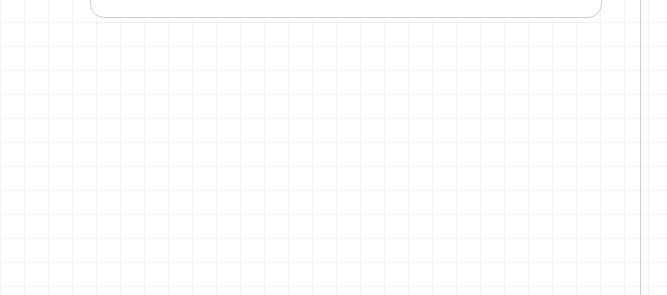
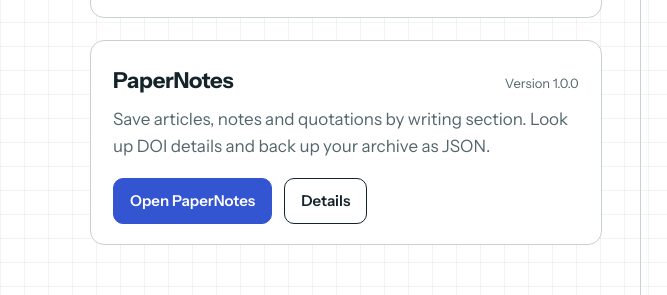
Before and after one commit to ugurlab/desk-and-bench, a plain HTML site: page index.html in a window 1280 px wide. Shown: the part 825-1120 px from the top of the page, 0-667 px from the left. Drawn offline with Linux system fonts and the light colour scheme.

Commit message:
Add PaperNotes to the Desk shelf

```diff
--- a/index.html
+++ b/index.html
@@ -44,6 +44,13 @@
               <a class="btn primary" href="https://github.com/ugurlab/task-board/releases/download/v1.3.0/task-board-1.3.0.zip"><svg viewBox="0 0 24 24" fill="none" stroke="currentColor" stroke-width="2.2" stroke-linecap="round" stroke-linejoin="round" aria-hidden="true"><path d="M12 4v11"/><path d="m7 10 5 5 5-5"/><path d="M5 20h14"/></svg>Download ZIP</a>
               <a class="btn" href="/task-board/">Details</a>
             </div>
+          </div>
+        </article>
+        <article class="tool">
+          <div class="tool-body">
+            <div class="tool-top"><h3><a href="/papernotes/" style="text-decoration:none">PaperNotes</a></h3><span class="version">Version 1.0.0</span></div>
+            <p>Save articles, notes and quotations by writing section. Look up DOI details and back up your archive as JSON.</p>
+            <div class="actions"><a class="btn primary" href="/papernotes/app/">Open PaperNotes</a><a class="btn" href="/papernotes/">Details</a></div>
           </div>
         </article>
       </div>
@@ -111,7 +118,7 @@
 <section class="section wrap two" id="about">
   <div aria-labelledby="pr-h">
     <div class="section-head"><h2 id="pr-h">About these tools</h2></div>
-    <ul class="principles"><li><strong>Free</strong><span>Download the tools and use them as much as you like.</span></li><li><strong>No installation</strong><span>Open the downloaded file, or the online version, in your browser; no account needed.</span></li><li><strong>No tracking</strong><span>The tools send nothing over the internet; your data stays in the browser on your own device. This website has no analytics or advertising code either.</span></li><li><strong>Open source</strong><span>The code is under the <a href="https://github.com/ugurlab/desk-and-bench/blob/main/LICENSE">MIT License</a>. You are welcome to change it, build on it and share it, as long as you keep the copyright notice that credits the original author.</span></li></ul>
+    <ul class="principles"><li><strong>Free</strong><span>Download the tools and use them as much as you like.</span></li><li><strong>No installation</strong><span>Open the downloaded file, or the online version, in your browser; no account needed.</span></li><li><strong>No tracking</strong><span>Your records stay in your browser. PaperNotes sends the DOI to public metadata services when you look it up. The catalogue has no analytics or advertising code.</span></li><li><strong>Open source</strong><span>The code is under the <a href="https://github.com/ugurlab/desk-and-bench/blob/main/LICENSE">MIT License</a>. You are welcome to change it, build on it and share it, as long as you keep the copyright notice that credits the original author.</span></li></ul>
   </div>
   <aside class="about" aria-labelledby="about-h">
     <h2 id="about-h">About</h2>
```
